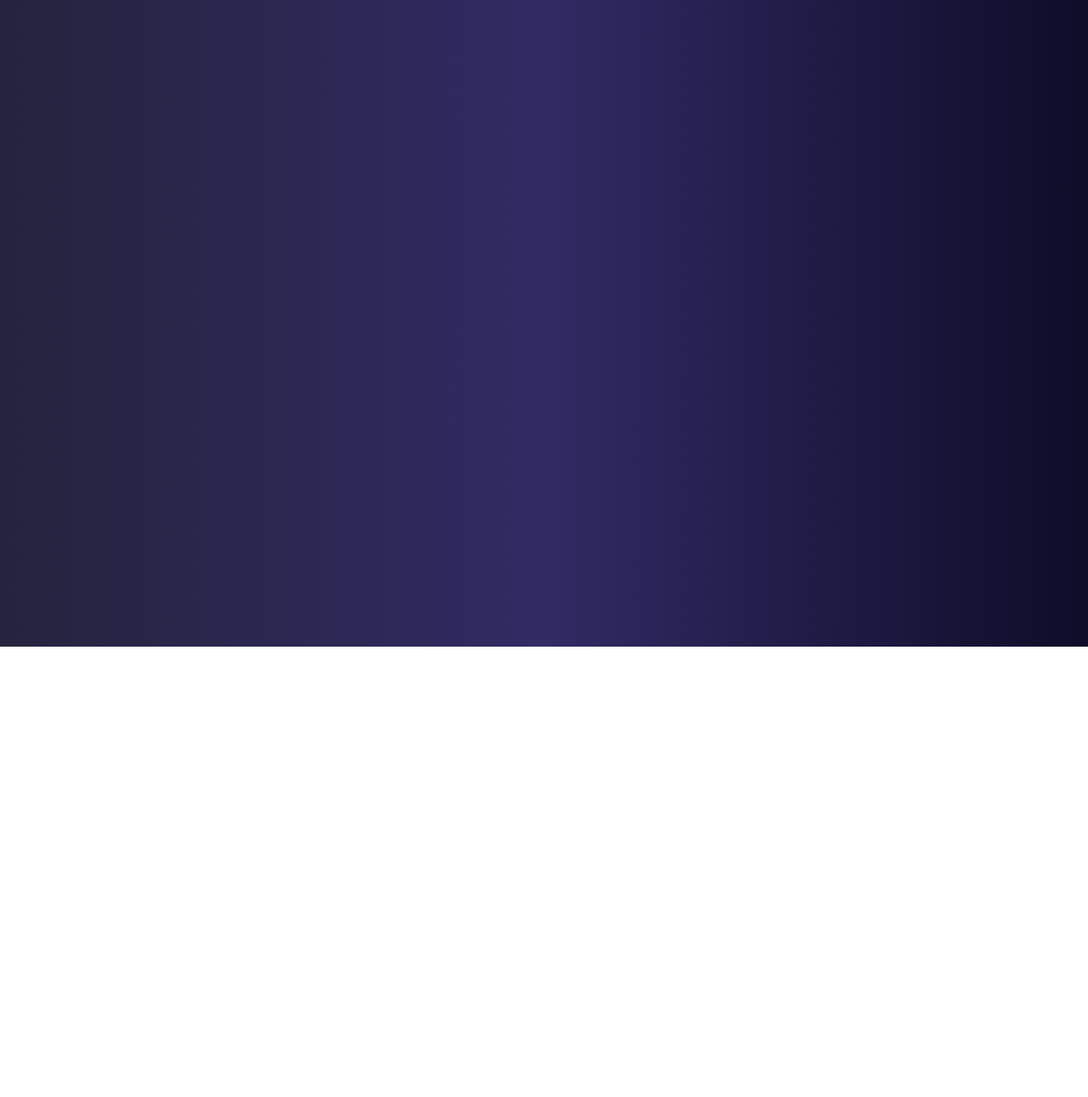
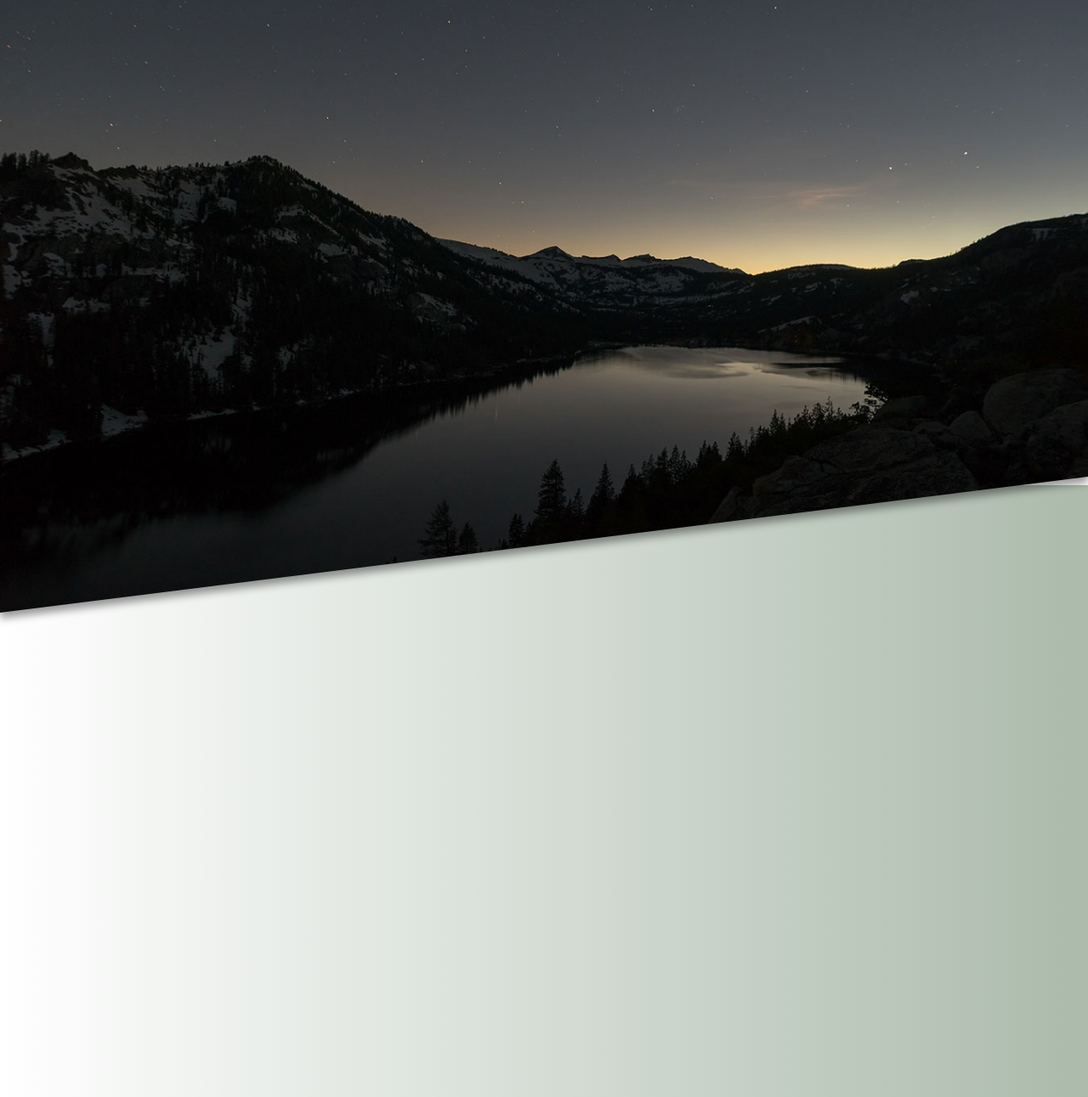
Before and after one commit to liridonkrasniqi13/my-template, a website: page index.html in a window 1280 px wide. Shown: the part 39-1330 px from the top of the page at 85% size. Before the commit the page ends 800 px from the top, so only its background shows below. Drawn offline with Linux system fonts and the light colour scheme.

Commit message:
add the hero image and the clip-path for home 1

```diff
--- a/index.html
+++ b/index.html
@@ -13,6 +13,16 @@
   <link rel="stylesheet" href="css/style.css">
 </head>
 <body>
-  <h1>Liridon</h1>
+  <div class="shadow">
+    <section class="hero">
+
+    </section>
+  </div>
+
+    <section class="hero-2">
+
+    </section>
+
+
 </body>
 </html>
--- a/package.json
+++ b/package.json
@@ -4,7 +4,7 @@
   "description": "Liridon Krasniqi Template",
   "main": "index.js",
   "scripts": {
-    "sass": "sass --watch sass/main.scss:css/style.css",
+    "sass": "sass --watch sass/main.scss:css/style.css --style expanded",
     "devserver": "live-server",
     "start": "npm-run-all --parallel devserver sass"
   },
--- a/sass/base/_base.scss
+++ b/sass/base/_base.scss
@@ -15,9 +15,4 @@ html {
 
 body {
   box-sizing: border-box;
-
-  background: #0f0c29;  /* fallback for old browsers */
-  background: -webkit-linear-gradient(to right, #24243e, #302b63, #0f0c29);  /* Chrome 10-25, Safari 5.1-6 */
-  background: linear-gradient(to right, #24243e, #302b63, #0f0c29); /* W3C, IE 10+/ Edge, Firefox 16+, Chrome 26+, Opera 12+, Safari 7+ */
-
 }
--- a/sass/main.scss
+++ b/sass/main.scss
@@ -1 +1,4 @@
 @import "base/base";
+
+/* home css */
+@import "pages/home";
--- /dev/null
+++ b/sass/pages/_home.scss
@@ -0,0 +1,25 @@
+// Hero image and clip-path
+.hero {
+  background-image: url("../../img/hero.jpg");
+  background-size: cover;
+  background-position: center;
+  clip-path: polygon(0 0, 100% 0, 100% 75vh, 0 100%);
+  height: 95vh;
+}
+
+// shadow for the home-1 hero
+.shadow {
+  filter: drop-shadow(0px 7px 5px rgba(0,0,0,0.4))
+}
+
+// test here for the secon part
+.hero-2 {
+  background: #abbaab;  /* fallback for old browsers */
+  background: -webkit-linear-gradient(to right, #ffffff, #abbaab);  /* Chrome 10-25, Safari 5.1-6 */
+  background: linear-gradient(to right, #ffffff, #abbaab); /* W3C, IE 10+/ Edge, Firefox 16+, Chrome 26+, Opera 12+, Safari 7+ */
+
+
+  height: 95vh;
+  margin-top: -15rem;
+
+}
```
Also changed, not shown: css/style.css, img/example.jpg (added), img/hero.jpg (added), 1 other file.
